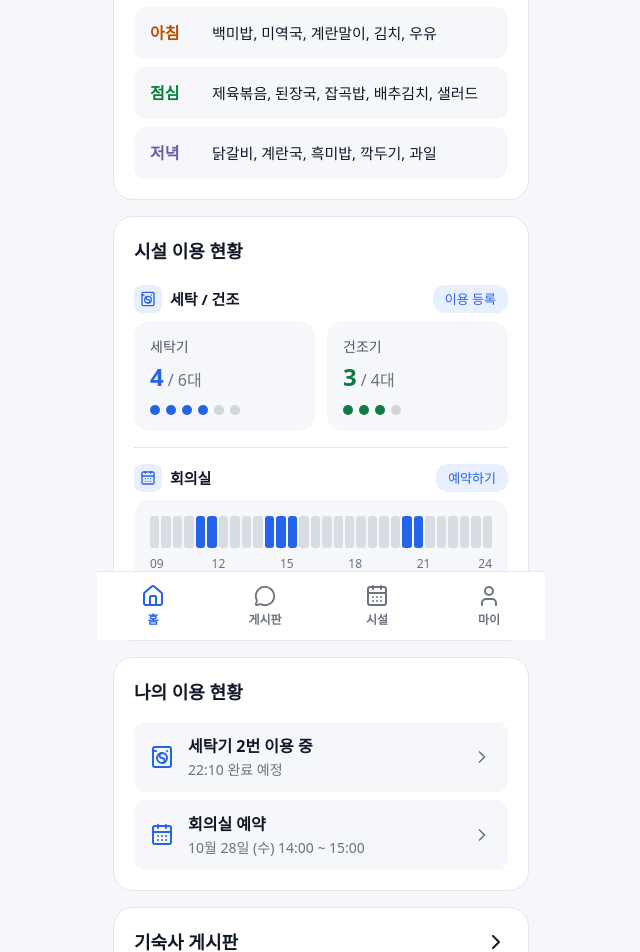
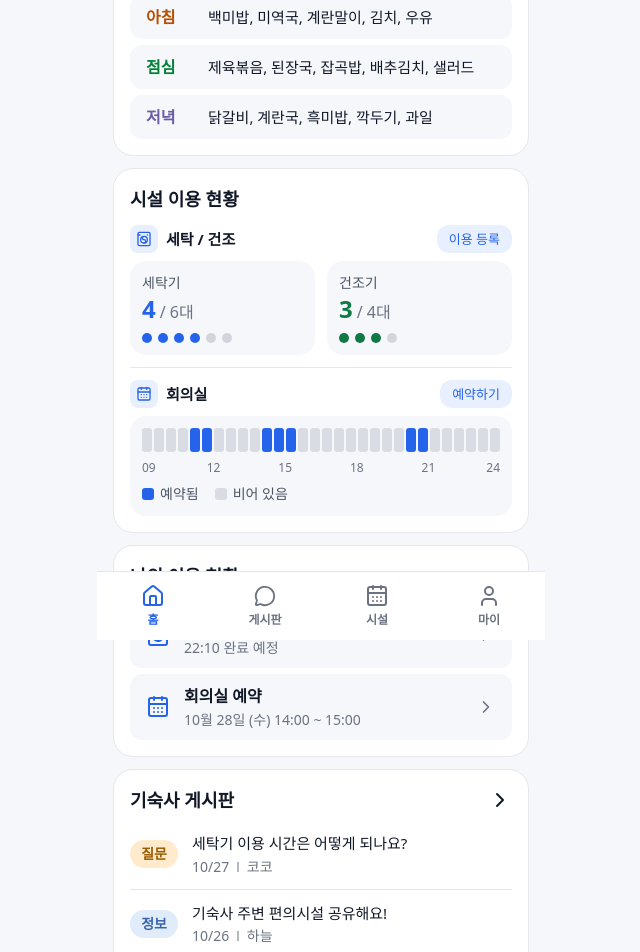
Before and after one commit to DormiLife/Dormi_FE, a React (Vite) app: page / in a window 1280 px wide. Shown: the part 160-1112 px from the top of the page, without its empty margins (319-959 px from the left). Built offline with nearby package versions, Linux system fonts and the light colour scheme.

Commit message:
fix: 홈화면 카드 사이즈 조정

```diff
--- a/src/components/home/BoardPreviewCard.tsx
+++ b/src/components/home/BoardPreviewCard.tsx
@@ -23,9 +23,9 @@ export function BoardPreviewCard({
         actionLabel="더보기"
         actionIconOnly
         onAction={onViewMore}
-        className="px-5 pt-5"
+        className="px-4 pt-4"
       />
-      <div className="mt-2 divide-y divide-line px-5">
+      <div className="mt-1 divide-y divide-line px-4">
         {posts.map(({ id, category, title, author, date }) => (
           <ListRow
             key={id}
@@ -39,7 +39,8 @@ export function BoardPreviewCard({
             description={<BoardPostMeta date={date} author={author} />}
             onClick={() => onPostClick?.(id)}
             chevron={false}
-            className="px-0"
+            className="px-0 py-3"
+            titleClassName="text-[15px] font-medium"
           />
         ))}
       </div>
--- a/src/components/home/FacilityStatusCard.tsx
+++ b/src/components/home/FacilityStatusCard.tsx
@@ -66,12 +66,12 @@ export function FacilityStatusCard({
   onReserveMeetingRoom,
 }: FacilityStatusCardProps) {
   return (
-    <Card>
+    <Card className="p-4">
       <SectionHeader
         title="시설 이용 현황"
       />
 
-      <div className="mt-5 space-y-4">
+      <div className="mt-3 space-y-3">
         <FacilitySection
           icon={<WashingMachine />}
           title="세탁 / 건조"
--- a/src/components/home/MachineAvailabilityTile.tsx
+++ b/src/components/home/MachineAvailabilityTile.tsx
@@ -21,15 +21,15 @@ export function MachineAvailabilityTile({
   className,
 }: MachineAvailabilityTileProps) {
   return (
-    <div className={cn('rounded-2xl bg-canvas p-4', className)}>
+    <div className={cn('rounded-2xl bg-canvas p-3', className)}>
       <p className="text-sm text-ink-sub">{label}</p>
-      <p className="mt-1 flex items-baseline gap-1">
+      <p className="flex items-baseline gap-1">
         <span className={cn('text-2xl font-bold', toneClass[tone].text)}>
           {available}
         </span>
         <span className="text-base text-ink-mute">/ {total}대</span>
       </p>
-      <div className="mt-3 flex flex-wrap gap-1.5" aria-hidden="true">
+      <div className="mt-2 flex flex-wrap gap-1.5" aria-hidden="true">
         {Array.from({ length: total }, (_, i) => (
           <span
             key={i}
--- a/src/components/home/MeetingRoomTimeline.tsx
+++ b/src/components/home/MeetingRoomTimeline.tsx
@@ -26,7 +26,7 @@ export function MeetingRoomTimeline({
   const slots = toReservedSlots(reservations)
 
   return (
-    <div className={cn('rounded-2xl bg-canvas p-4', className)}>
+    <div className={cn('rounded-2xl bg-canvas p-3', className)}>
       <div
         role="img"
         aria-label="오늘 회의실 예약 현황"
@@ -36,7 +36,7 @@ export function MeetingRoomTimeline({
           <span
             key={i}
             className={cn(
-              'h-8 flex-1 rounded-[3px]',
+              'h-6 flex-1 rounded-[3px]',
               reserved ? 'bg-primary' : 'bg-ink-mute/20',
             )}
           />
@@ -55,7 +55,7 @@ export function MeetingRoomTimeline({
         ))}
       </div>
 
-      <div className="mt-3 flex items-center gap-4 text-sm text-ink-sub">
+      <div className="mt-2 flex items-center gap-4 text-sm text-ink-sub">
         <span className="inline-flex items-center gap-1.5">
           <span className="size-3 rounded-[3px] bg-primary" />
           예약됨
--- a/src/components/home/MyUsageCard.tsx
+++ b/src/components/home/MyUsageCard.tsx
@@ -17,11 +17,11 @@ interface MyUsageCardProps {
 
 export function MyUsageCard({ items }: MyUsageCardProps) {
   return (
-    <Card>
+    <Card className="p-4">
       <SectionHeader
         title="나의 이용 현황"
       />
-      <div className="mt-4 space-y-2">
+      <div className="mt-3 space-y-1.5">
         {items.map(({ id, icon, title, description, onClick }) => (
           <ListRow
             key={id}
@@ -33,7 +33,7 @@ export function MyUsageCard({ items }: MyUsageCardProps) {
             title={title}
             description={description}
             onClick={onClick}
-            className="rounded-xl bg-canvas px-4 py-3"
+            className="rounded-xl bg-canvas px-4 py-2.5"
           />
         ))}
       </div>
--- a/src/components/home/TodayMealCard.tsx
+++ b/src/components/home/TodayMealCard.tsx
@@ -12,7 +12,7 @@ interface TodayMealCardProps {
 
 export function TodayMealCard({ date, meals, onViewWeek }: TodayMealCardProps) {
   return (
-    <Card>
+    <Card className="p-4">
       <SectionHeader
         title="오늘의 급식"
         description={date}
@@ -20,10 +20,10 @@ export function TodayMealCard({ date, meals, onViewWeek }: TodayMealCardProps) {
         actionIconOnly
         onAction={onViewWeek}
       />
-      <ul className="mt-4 space-y-2">
+      <ul className="mt-2 space-y-1.5">
         {meals.map((meal) => (
           <li key={meal.type}>
-            <MealRow {...meal} />
+            <MealRow {...meal} className="py-2.5" />
           </li>
         ))}
       </ul>
--- a/src/components/meal/MealRow.tsx
+++ b/src/components/meal/MealRow.tsx
@@ -4,9 +4,15 @@ import { cn } from '@/lib/utils'
 interface MealRowProps extends Meal {
   /** canvas: 카드 안의 회색 행(홈), card: 단독 흰색 카드(주간 식단) */
   variant?: 'canvas' | 'card'
+  className?: string
 }
 
-export function MealRow({ type, menus, variant = 'canvas' }: MealRowProps) {
+export function MealRow({
+  type,
+  menus,
+  variant = 'canvas',
+  className,
+}: MealRowProps) {
   return (
     <div
       className={cn(
@@ -14,6 +20,7 @@ export function MealRow({ type, menus, variant = 'canvas' }: MealRowProps) {
         variant === 'canvas'
           ? 'rounded-xl bg-canvas'
           : 'rounded-card border border-line bg-surface',
+        className,
       )}
     >
       <p className={cn('w-12 shrink-0 font-bold', mealMeta[type].color)}>
--- a/src/components/ui/ListRow.tsx
+++ b/src/components/ui/ListRow.tsx
@@ -13,6 +13,7 @@ interface ListRowProps {
   chevron?: boolean
   danger?: boolean
   className?: string
+  titleClassName?: string
 }
 
 export function ListRow({
@@ -24,6 +25,7 @@ export function ListRow({
   chevron = Boolean(onClick),
   danger,
   className,
+  titleClassName,
 }: ListRowProps) {
   const body = (
     <>
@@ -33,6 +35,7 @@ export function ListRow({
           className={cn(
             'block text-base font-semibold',
             danger ? 'text-danger' : 'text-ink',
+            titleClassName,
           )}
         >
           {title}
--- a/src/pages/HomePage.tsx
+++ b/src/pages/HomePage.tsx
@@ -69,7 +69,7 @@ export function HomePage() {
         />
       }
       bottomNav={<BottomNav active="home" />}
-      className="space-y-4"
+      className="space-y-3"
     >
       <TodayMealCard
         date="10월 27일 (화)"
@@ -89,8 +89,8 @@ export function HomePage() {
           navigate({ to: '/board/$postId', params: { postId } })
         }
       />
-      <Card className="flex items-center gap-4 px-5 py-4">
-        <div className="flex size-12 shrink-0 items-center justify-center rounded-xl bg-primary-soft text-primary">
+      <Card className="flex items-center gap-3 px-4 py-3">
+        <div className="flex size-10 shrink-0 items-center justify-center rounded-xl bg-primary-soft text-primary">
           <Link className="size-6" />
         </div>
         <div className="min-w-0 flex-1">
```
